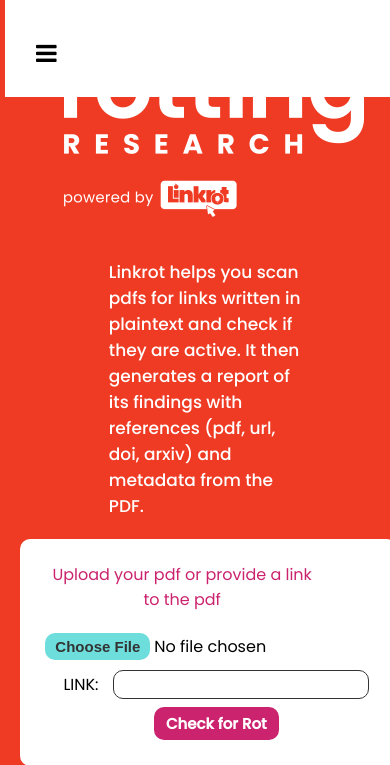
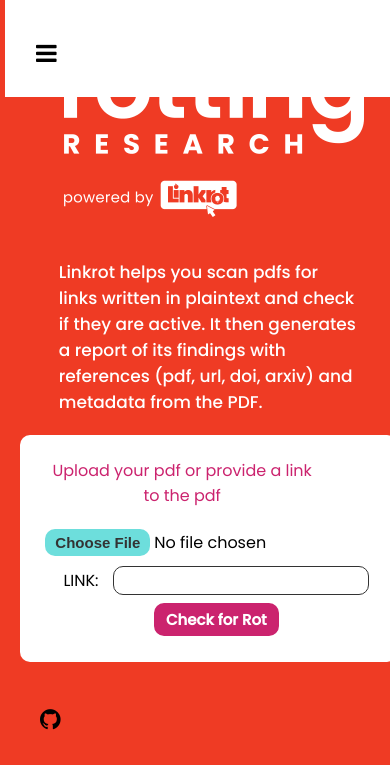
Before and after one commit to rottingresearch/rottingresearch, a Flask app: page / in a window 390 px wide. Shown: the top 765 px of the page. Run offline with Flask 2, Linux system fonts and the light colour scheme.

Commit message:
Adjusting Max-Width Method

```diff
--- a/static/css/style.css
+++ b/static/css/style.css
@@ -383,7 +383,6 @@ footer {
     margin-top: 0px;
     margin-left: 5%;
     width: 85%;
-    max-width: 200px;
   }
 
   .main--content {
--- a/templates/upload.html
+++ b/templates/upload.html
@@ -84,7 +84,7 @@
 				<img src="../static/img/branding/app-logo/white/rotting-research-white@2x.png" alt="Rotting Research logo" id="image" style="max-width: 300px"/>
 				</div>
 
-				<p class="description" max-width="200px">
+				<p class="description" style="max-width: 300px">
 				Linkrot helps you scan pdfs for links written in plaintext and check if they are active. It then generates a report of its findings with references (pdf, url, doi, arxiv) and metadata from the PDF.
 				</p>
 				{% if filename %}
```
